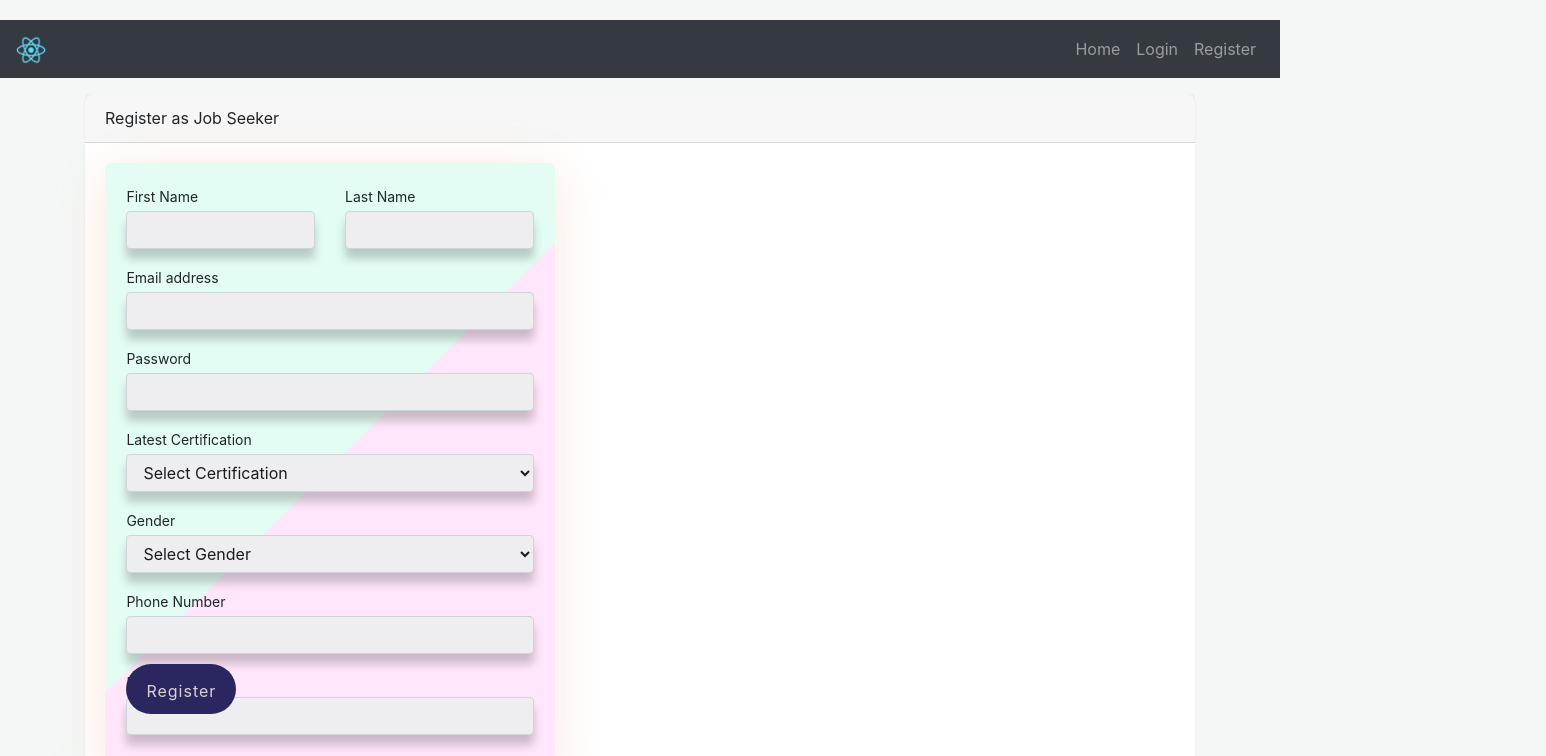
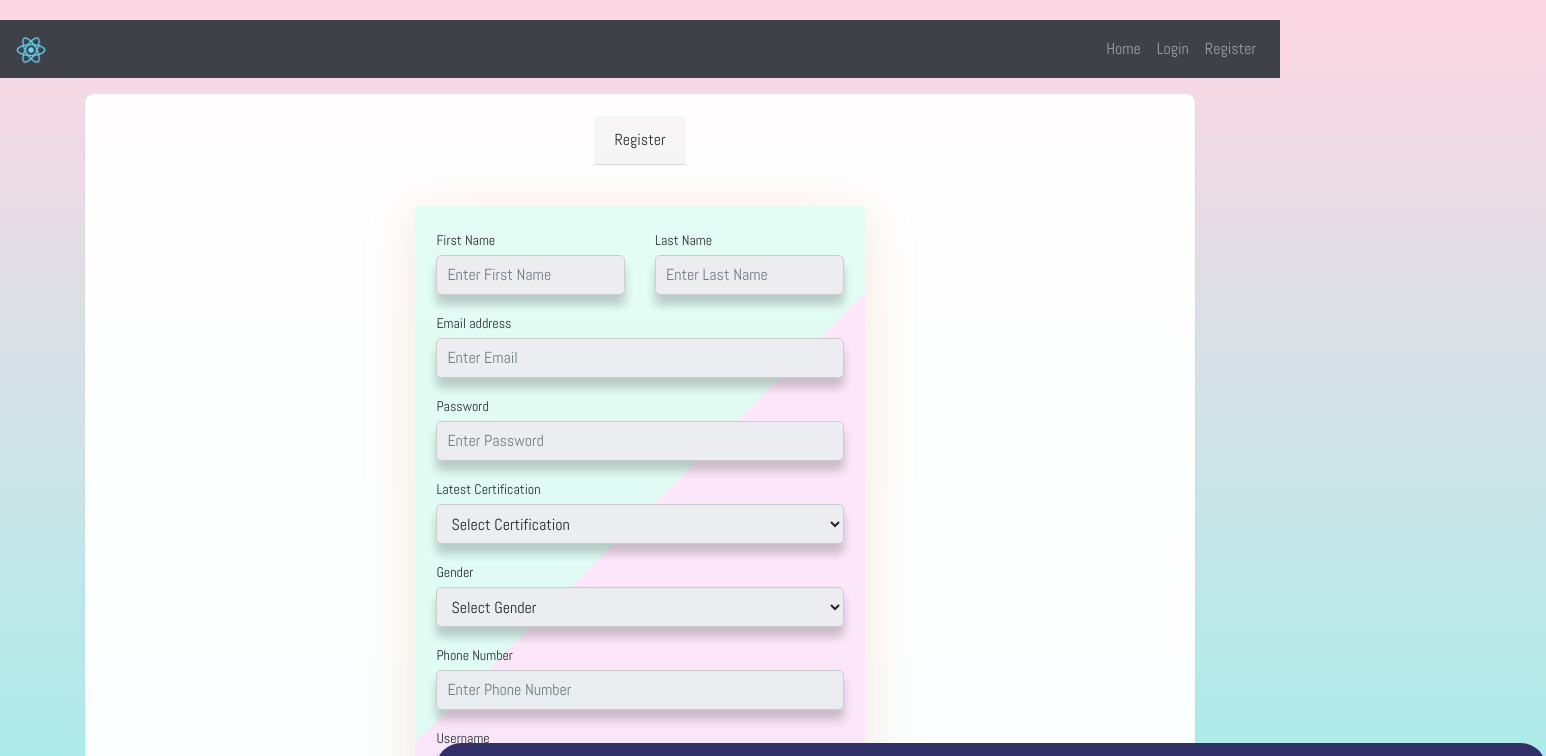
Before and after one commit to rola1174/ReactFrontEnd, a React (Create React App) app: page /register in a window 1280 px wide. Shown: the top 756 px of the page, 1546 px wide, since content can reach past the window. Built offline with nearby package versions, Linux system fonts and the light colour scheme; a web font is replaced by a local one.

Commit message:
write a message

```diff
--- a/src/pages/auth/register/register.css
+++ b/src/pages/auth/register/register.css
@@ -19,4 +19,85 @@
     margin-bottom: 0;
     background-color: rgba(33, 40, 50, 0.03);
     border-bottom: 1px solid rgba(33, 40, 50, 0.125);
-}*/
+}*/body {
+    background-image: linear-gradient(to top, #a8edea 0%, #fed6e3 100%);
+    background-attachment: fixed;
+    background-repeat: no-repeat;
+    font-family: 'Abel', sans-serif;
+    opacity: 0.95;
+}
+
+form {
+    width: 450px;
+    min-height: 500px;
+    height: auto;
+    border-radius: 5px;
+    margin: 2% auto;
+    box-shadow: 0 9px 50px hsla(20, 67%, 75%, 0.31);
+    padding: 2%;
+    background-image: linear-gradient(-225deg, #E3FDF5 50%, #FFE6FA 50%);
+}
+
+header {
+    margin: 2% auto 10% auto;
+    text-align: center;
+}
+
+header h2 {
+    font-size: 250%;
+    font-family: 'Playfair Display', serif;
+    color: #3e403f;
+}
+
+header p {
+    letter-spacing: 0.05em;
+}
+
+.input-item {
+    background: #fff;
+    color: #333;
+    padding: 14.5px 0px 15px 9px;
+    border-radius: 5px 0px 0px 5px;
+}
+
+#eye {
+    background: #fff;
+    color: #333;
+    margin: 5.9px 0 0 0;
+    margin-left: -20px;
+    padding: 15px 9px 19px 0px;
+    border-radius: 0px 5px 5px 0px;
+    float: right;
+    position: relative;
+    right: 1%;
+    top: -.2%;
+    z-index: 5;
+    cursor: pointer;
+}
+
+.form-control {
+    width: 100%;
+    height: 40px;
+    padding: 10px;
+    font-size: 16px;
+    border: 1px solid #ccc;
+    border-radius: 5px;
+    background-color: #fff;
+}
+
+.btn-primary {
+    display: block;
+    width: 100%;
+    height: 50px;
+    padding: 0 20px;
+    background-color: #007bff;
+    color: #fff;
+    border: none;
+    border-radius: 5px;
+    font-size: 18px;
+    cursor: pointer;
+}
+
+.btn-primary:hover {
+    background-color: #0056b3;
+}
--- a/src/pages/auth/register/register.js
+++ b/src/pages/auth/register/register.js
@@ -1,6 +1,7 @@
-import {  useRef, useState } from "react";
 import axios from "axios";
+import { useState, useRef } from "react";
 import { useNavigate } from "react-router-dom";
+import "./register.css";
 
 export const Register = () => {
   const navigate = useNavigate();
@@ -84,7 +85,7 @@ export const Register = () => {
           <div className="row h-100 justify-content-center align-items-center">
             <div className="col-xl-12">
               <div className="card mb-4">
-                <div className="card-header">Register as Job Seeker</div>
+                <header className="card-header text-center">Register</header>
                 <div className="card-body">
                   <form onSubmit={(e) => submit(e)}>
                     <div className="row gx-3 mb-3">
@@ -94,6 +95,7 @@ export const Register = () => {
                           className="form-control"
                           type="text"
                           id="firstName"
+                          placeholder="Enter First Name"
                           ref={(val) => {
                             form.current.firstName = val;
                           }}
@@ -106,6 +108,7 @@ export const Register = () => {
                           className="form-control"
                           type="text"
                           id="lastName"
+                          placeholder="Enter Last Name"
                           ref={(val) => {
                             form.current.lastName = val;
                           }}
@@ -119,6 +122,7 @@ export const Register = () => {
                         className="form-control"
                         type="email"
                         id="email"
+                        placeholder="Enter Email"
                         ref={(val) => {
                           form.current.email = val;
                         }}
@@ -131,6 +135,7 @@ export const Register = () => {
                         className="form-control"
                         type="password"
                         id="password"
+                        placeholder="Enter Password"
                         ref={(val) => {
                           form.current.password = val;
                         }}
@@ -175,6 +180,7 @@ export const Register = () => {
                         className="form-control"
                         type="tel"
                         id="phone"
+                        placeholder="Enter Phone Number"
                         ref={(val) => {
                           form.current.phone = val;
                         }}
@@ -187,6 +193,7 @@ export const Register = () => {
                         className="form-control"
                         type="text"
                         id="username"
+                        placeholder="Enter Username"
                         ref={(val) => {
                           form.current.username = val;
                         }}
```
